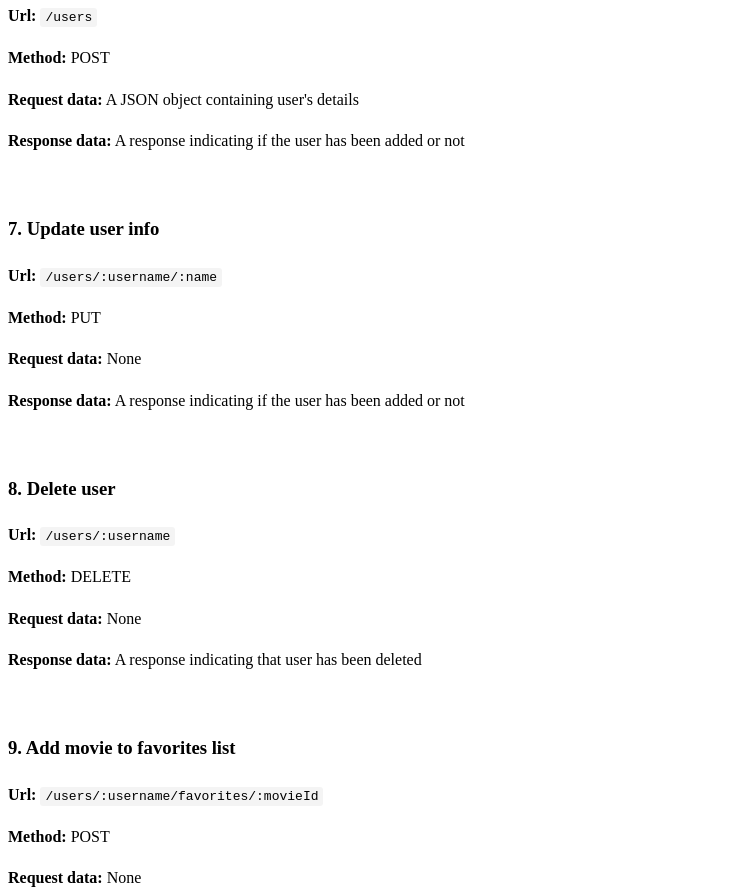
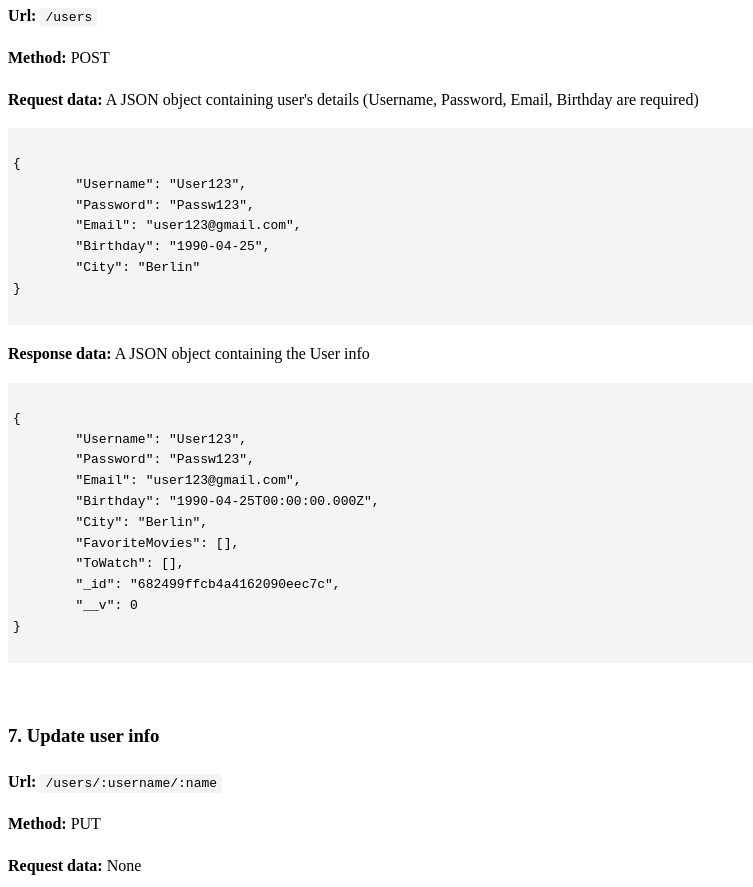
Before and after one commit to rob-cost/CF-RetroFlix_API, a website: page public/documentation.html in a window 1280 px wide. Shown: the part 2540-3427 px from the top of the page, without its empty margins (0-753 px from the left). Drawn offline with Linux system fonts and the light colour scheme.

Commit message:
Updated documentation.html

```diff
--- a/public/documentation.html
+++ b/public/documentation.html
@@ -176,12 +176,33 @@
 			<b>Method:</b> POST
 		</p>
 		<p>
-			<b>Request data:</b> A JSON object containing user's details
+			<b>Request data:</b> A JSON object containing user's details (Username, Password, Email, Birthday are required)
 		</p>
+		<pre><code>
+{
+	"Username": "User123",
+	"Password": "Passw123",
+	"Email": "user123@gmail.com",
+	"Birthday": "1990-04-25",
+	"City": "Berlin"
+}
+		</code></pre>
 		<p>
-			<b>Response data:</b> A response indicating if the user has been added or not
-
+			<b>Response data:</b> A JSON object containing the User info
 		</p>
+		<pre><code>
+{
+	"Username": "User123",
+	"Password": "Passw123",
+	"Email": "user123@gmail.com",
+	"Birthday": "1990-04-25T00:00:00.000Z",
+	"City": "Berlin",
+	"FavoriteMovies": [],
+	"ToWatch": [],
+	"_id": "682499ffcb4a4162090eec7c",
+	"__v": 0
+}
+		</code></pre>
 		<br>
 
 		<h3> 7. Update user info </h3>
```
